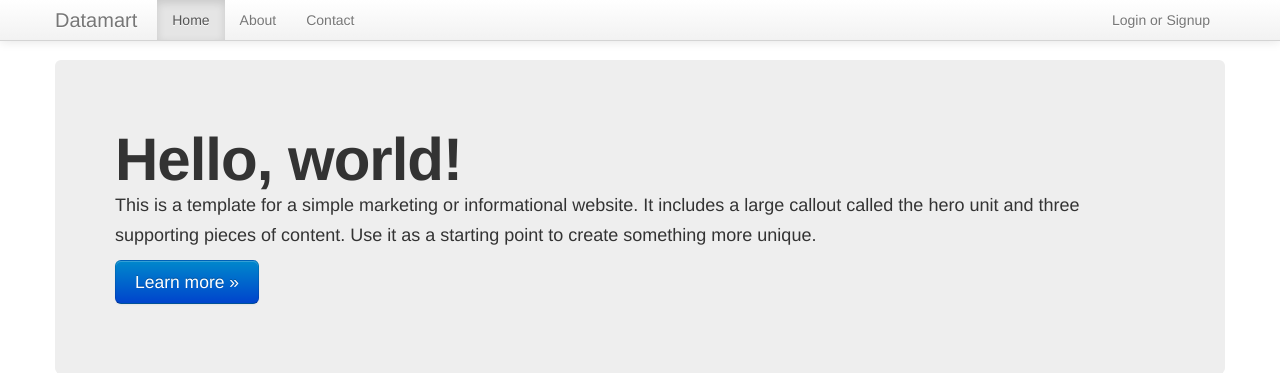
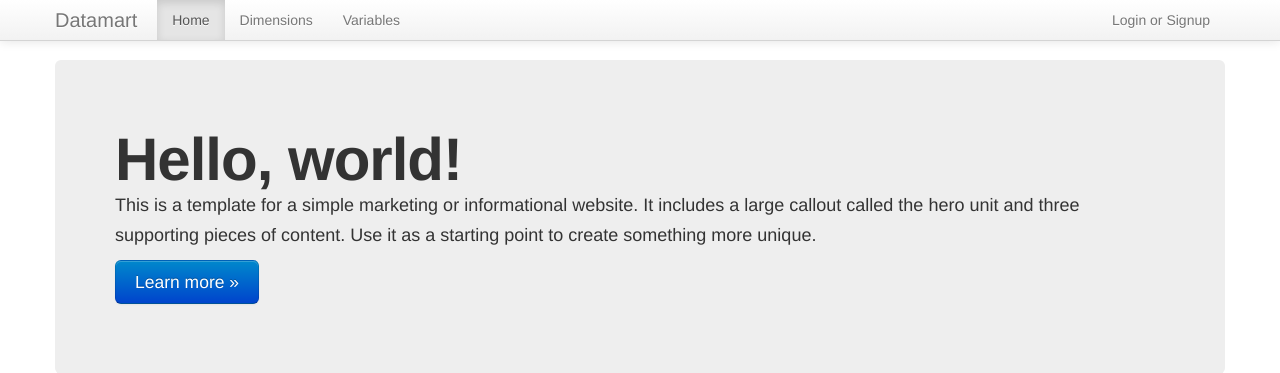
Before and after one commit to msscully/datamart, a Flask app: page / in a window 1280 px wide. Shown: the top 373 px of the page. Run offline with Flask 2, Linux system fonts and the light colour scheme; parts of the project's set-up code (start-up, migrations or seed data) failed here and were passed over; some libraries are stand-ins or nearby versions.

Commit message:
Active menu item set automatically now.

```diff
--- a/datamart/templates/base.html
+++ b/datamart/templates/base.html
@@ -37,9 +37,14 @@
           <a class="brand" href="#">Datamart</a>
           <div class="nav-collapse">
             <ul class="nav">
-              <li class="active"><a href="#">Home</a></li>
-              <li><a href="#about">About</a></li>
-              <li><a href="#contact">Contact</a></li>
+              {%- for endpoint, caption in [
+                ('index', 'Home'),
+                ('dimensions', 'Dimensions'),
+                ('variables', 'Variables'),
+                ] %}
+                <li{% if endpoint == request.endpoint %} class=active{% endif
+                %}><a href={{ url_for(endpoint) }}>{{ caption }}</a>
+              {%- endfor %}
             </ul>
             {% block navbar_right %}
               <ul class="nav pull-right">
```
